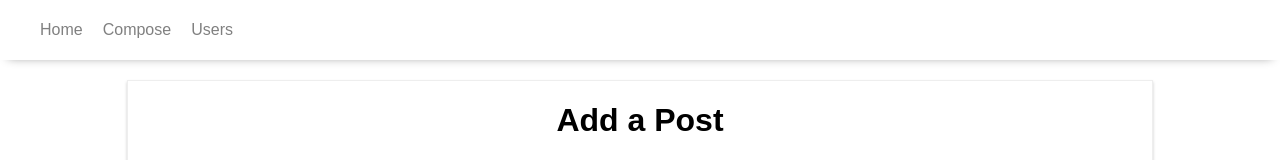
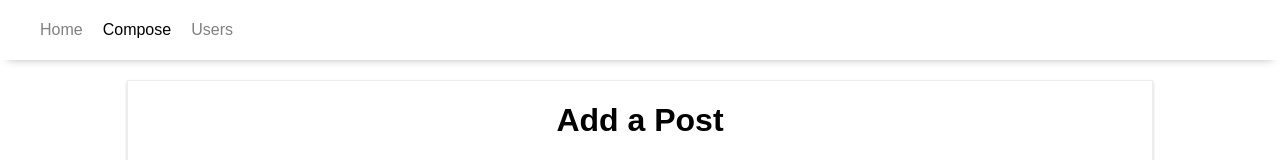
Before and after one commit to du-almeidalima/react-course, a React (Create React App) app: page /compose in a window 1280 px wide. Shown: the top 160 px of the page. Built offline with nearby package versions, Linux system fonts and the light colour scheme.

Commit message:
Section 11: Style Active NavLink

```diff
--- a/src/components/Post/Post.js
+++ b/src/components/Post/Post.js
@@ -16,3 +16,9 @@ const post = (props) => {
 };
 
 export default withRouter(post);
+
+/*
+ * The Router props, thar are being passed to Posts component, are not send down in the component tree to its children.
+ * However, we can access those Router props (history, match, location) with the "withRouter" HOC. Wrapping the child component
+ * with this HOC will inject those parent props into the children props.
+ */
--- a/src/containers/Blog/Blog.css
+++ b/src/containers/Blog/Blog.css
@@ -17,6 +17,9 @@
     text-align: center;
 }
 
-.Navbar > ul > li > a:hover, .Navbar > ul > li > a:active {
+.Navbar > ul > li > a:hover,
+.Navbar > ul > li > a:active,
+.Navbar > ul > li > a.custom-active,
+.Navbar > ul > li > a.active {
     color: black;
 }
--- a/src/containers/Blog/Blog.js
+++ b/src/containers/Blog/Blog.js
@@ -1,6 +1,6 @@
 import React, { Component } from "react";
 import { Route } from "react-router";
-import { Link } from "react-router-dom";
+import { NavLink } from "react-router-dom";
 
 import Posts from './Posts/Posts';
 import NewPost from './NewPost/NewPost';
@@ -16,13 +16,13 @@ class Blog extends Component {
             <nav className="Navbar">
                 <ul>
                     <li>
-                      <Link to="/">Home</Link>
+                      <NavLink to="/" exact activeClassName="custom-active">Home</NavLink>
                     </li>
                     <li>
-                      <Link to={{ pathname: '/compose' }}>Compose</Link>
+                      <NavLink to={{ pathname: '/compose' }}>Compose</NavLink>
                     </li>
                     <li>
-                      <Link to="/users">Users</Link>
+                      <NavLink to="/users">Users</NavLink>
                     </li>
                 </ul>
             </nav>
```
